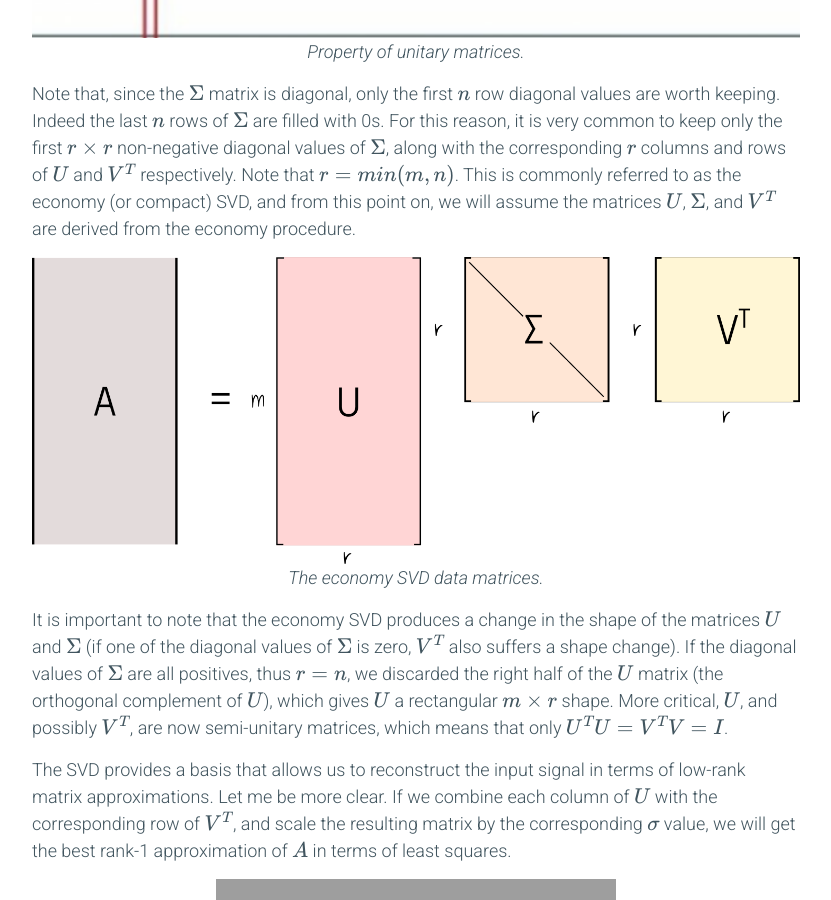
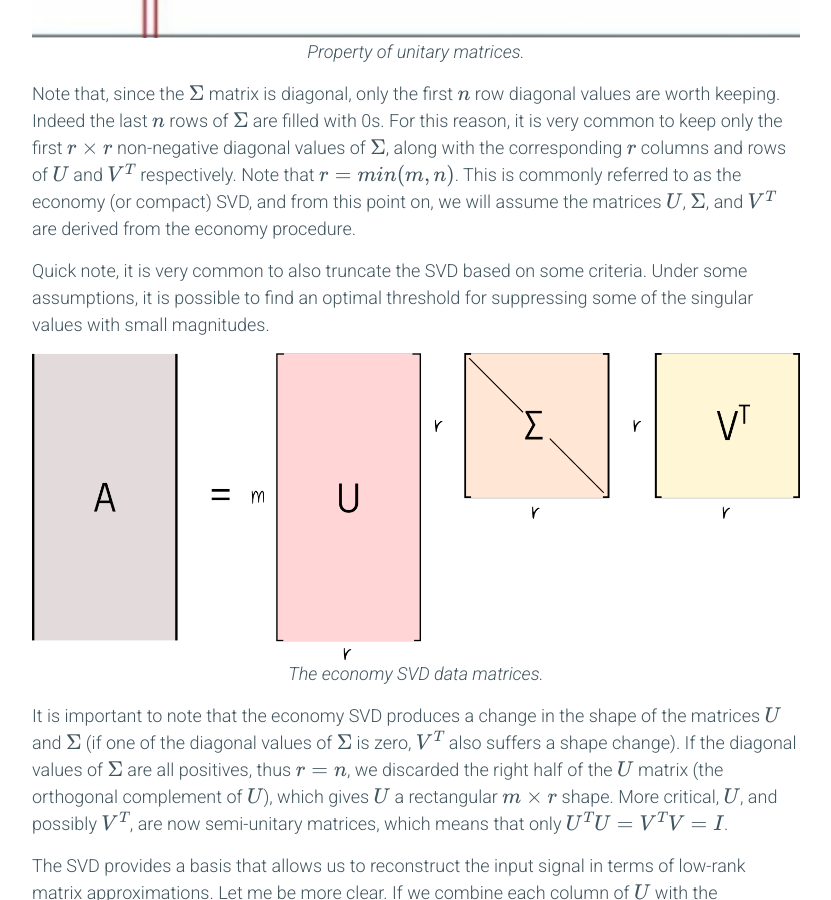
Before and after one commit to sthalles/sthalles.github.io, a Jekyll site: the page built from _posts/2020-10-12-svd-for-regression.markdown, in a window 1280 px wide and 900 px high, scrolled down 4296 px. Shown: the whole window, without its empty margins (224-1055 px from the left). Built offline with Jekyll 4.4.1, drawn with Linux system fonts in a browser that asks for light colours; nearby versions of some CDN libraries; formulas are drawn with MathJax 3; comment, search, counter and statistics services are not loaded.

Commit message:
added quick note on truncating the SVD

```diff
--- a/_posts/2020-10-12-svd-for-regression.markdown
+++ b/_posts/2020-10-12-svd-for-regression.markdown
@@ -70,6 +70,8 @@ The matrices $U$ and $V^T$ have a very special property. They are ***unitary mat
 </figure>
 
 Note that, since the $\Sigma$ matrix is diagonal, only the first $n$ row diagonal values are worth keeping. Indeed the last $n$ rows of $\Sigma$  are filled with 0s. For this reason, it is very common to keep only the first $r \times r$ non-negative diagonal values of $\Sigma$, along with the corresponding $r$ columns and rows of $U$ and $V^T$ respectively. Note that $r = min(m, n)$. This is commonly referred to as the economy (or compact) SVD, and from this point on, we will assume the matrices $U$, $\Sigma$, and $V^T$ are derived from the economy procedure.
+
+Quick note, it is very common to also truncate the SVD based on some criteria. Under some assumptions, it is possible to find an optimal threshold for suppressing some of the singular values with small magnitudes.
 
 <figure>
   <img class="img-responsive center-block" src="{{ site.url }}/assets/svd-for-regression/economy-svd-matrices.png" alt="C...">
```
